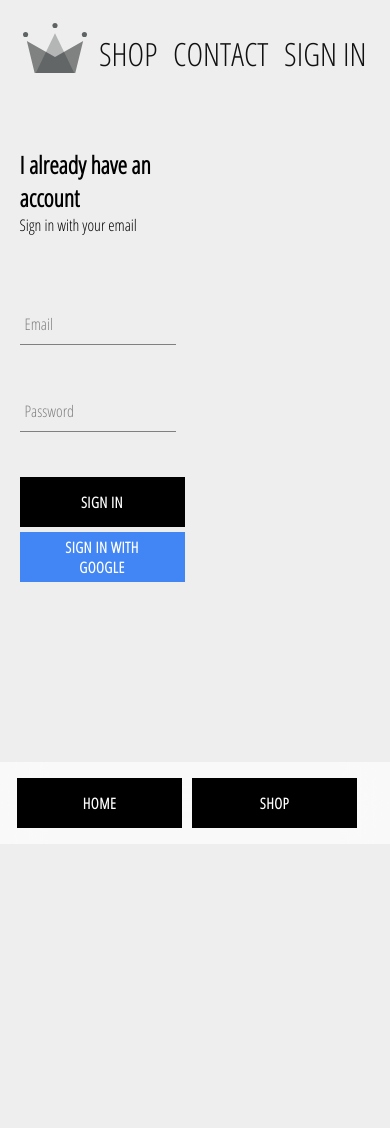
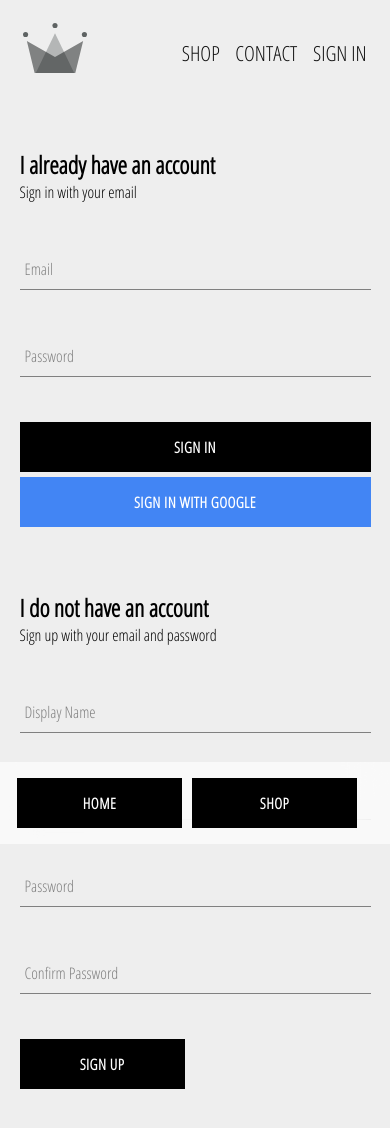
Before and after one commit to vahan-sahakyan/crwn-clothing, a React (Create React App) app: page /crwn-clothing/signin in a window 390 px wide. Shown: the top 1128 px of the page. Built offline with nearby package versions, Linux system fonts and the light colour scheme; no server answers.

Commit message:
implemented firebase utils, included ability to store authenticated users into firestore db

```diff
--- a/src/App.js
+++ b/src/App.js
@@ -8,7 +8,7 @@
 import ShopPage from './pages/shop/shop.component.jsx';
 import SignInAndSignUpPage from './pages/sign-in-and-sign-up/sign-in-and-sign-up.component.jsx';
 import Header from '../src/components/header/header.component.jsx';
-import { auth } from './firebase/firebase.utils';
+import { auth, createUserProfileDocument } from './firebase/firebase.utils';
 
 function ItemPage(props) {
   const { match } = props;
@@ -33,9 +33,20 @@
   }
   unsubscribeFromUath = null;
   componentDidMount() {
-    this.unsubscribeFromUath = auth.onAuthStateChanged(user => {
-      this.setState({ currentUser: user });
-      console.log(user);
+    this.unsubscribeFromUath = auth.onAuthStateChanged(async userAuth => {
+      if (userAuth) {
+        const userRef = await createUserProfileDocument(userAuth);
+        userRef.onSnapshot(snapShot => {
+          this.setState({
+            currentUser: {
+              id: snapShot.id,
+              ...snapShot.data(),
+            },
+          });
+          console.log(this.state);
+        });
+      }
+      this.setState({ currentUser: userAuth });
     });
   }
   componentWillUnmount() {
--- a/src/components/header/header.styles.scss
+++ b/src/components/header/header.styles.scss
@@ -31,8 +31,15 @@
   .option {
     cursor: pointer;
     font-size: 2em;
+
     // flex: 1;
-    // flex-basis: 2.6em;
+    min-width: fit-content;
     text-align: right;
   }
 }
+
+@media (max-width: 580px) {
+  .header .option {
+    font-size: 1.3em;
+  }
+}
--- a/src/components/sign-in/sign-in.component.jsx
+++ b/src/components/sign-in/sign-in.component.jsx
@@ -30,7 +30,6 @@
       <div className="sign-in">
         <h2>I already have an account</h2>
         <span>Sign in with your email</span>
-        <br />
 
         <form onSubmit={this.handleSubmit}>
           <FormInput
--- /dev/null
+++ b/src/components/sign-up/sign-up.component.jsx
@@ -0,0 +1,103 @@
+import React from 'react';
+
+import FormInput from '../form-input/form-input.component';
+import CustomButton from '../custom-button/custom-button.component';
+
+import {
+  auth,
+  createUserProfileDocument,
+} from '../../firebase/firebase.utils.js';
+
+import './sign-up.styles.scss';
+
+class SignUp extends React.Component {
+  constructor() {
+    super();
+    this.state = {
+      displayName: '',
+      email: '',
+      password: '',
+      confirmPassword: '',
+    };
+  }
+
+  handleSubmit = async event => {
+    event.preventDefault();
+
+    const { displayName, email, password, confirmPassword } = this.state;
+    if (password !== confirmPassword) {
+      alert("passwords don't match");
+      return;
+    }
+
+    try {
+      const { user } = await auth.createUserWithEmailAndPassword(
+        email,
+        password
+      );
+      await createUserProfileDocument(user, { displayName });
+
+      this.setState({
+        displayName: '',
+        email: '',
+        password: '',
+        confirmPassword: '',
+      });
+    } catch (err) {
+      console.error(err);
+    }
+  };
+
+  handleChange = event => {
+    const { name, value } = event.target;
+
+    this.setState({ [name]: value });
+  };
+
+  render() {
+    const { displayName, email, password, confirmPassword } = this.state;
+    return (
+      <div className="sign-up">
+        <h2 className="title">I do not have an account</h2>
+        <span>Sign up with your email and password</span>
+        <form className="sign-up-form" onSubmit={this.handleSubmit}>
+          <FormInput
+            type="text"
+            name="displayName"
+            value={displayName}
+            onChange={this.handleChange}
+            label="Display Name"
+            required
+          />
+          <FormInput
+            type="email"
+            name="email"
+            value={email}
+            onChange={this.handleChange}
+            label="Email"
+            required
+          />
+          <FormInput
+            type="password"
+            name="password"
+            value={password}
+            onChange={this.handleChange}
+            label="Password"
+            required
+          />
+          <FormInput
+            type="password"
+            name="confirmPassword"
+            value={confirmPassword}
+            onChange={this.handleChange}
+            label="Confirm Password"
+            required
+          />
+          <CustomButton type="sumbit">SIGN UP</CustomButton>
+        </form>
+      </div>
+    );
+  }
+}
+
+export default SignUp;
--- /dev/null
+++ b/src/components/sign-up/sign-up.styles.scss
@@ -0,0 +1,5 @@
+.sign-up {
+  display: flex;
+  flex-direction: column;
+  width: 40vw;
+}
--- a/src/firebase/firebase.utils.js
+++ b/src/firebase/firebase.utils.js
@@ -11,6 +11,31 @@
   appId: '1:613724778680:web:c3c4a90ed81555542cc44d',
 };
 
+export const createUserProfileDocument = async (userAuth, additionalData) => {
+  if (!userAuth) return;
+
+  const userRef = firestore.doc(`users/${userAuth.uid}`);
+
+  const snapShot = await userRef.get();
+
+  if (!snapShot.exists) {
+    const { displayName, email } = userAuth;
+    const createdAt = new Date();
+
+    try {
+      await userRef.set({
+        displayName,
+        email,
+        createdAt,
+        ...additionalData,
+      });
+    } catch (err) {
+      console.log('error creating user', err.message);
+    }
+  }
+  return userRef;
+};
+
 firebase.initializeApp(config);
 
 export const auth = firebase.auth();
--- a/src/pages/sign-in-and-sign-up/sign-in-and-sign-up.component.jsx
+++ b/src/pages/sign-in-and-sign-up/sign-in-and-sign-up.component.jsx
@@ -2,12 +2,14 @@
 import './sign-in-and-sign-up.styles.scss';
 
 import SignIn from '../../components/sign-in/sign-in.component';
+import SignUp from '../../components/sign-up/sign-up.component';
 
 const SignInAndSignUpPage = () => {
   return (
     <div className="sign-in-and-sign-up">
       {/* <h1>SIGN IN</h1> */}
       <SignIn />
+      <SignUp />
     </div>
   );
 };
--- a/src/pages/sign-in-and-sign-up/sign-in-and-sign-up.styles.scss
+++ b/src/pages/sign-in-and-sign-up/sign-in-and-sign-up.styles.scss
@@ -1,11 +1,23 @@
 .sign-in-and-sign-up {
   display: flex;
   flex-direction: row;
+  justify-content: space-between;
   flex-wrap: wrap;
-  align-items: center;
+  align-items: flex-start;
   padding: 5vh 5vw;
 
   h1 {
     flex-basis: 100%;
   }
 }
+@media (max-width: 580px) {
+  .sign-in-and-sign-up {
+    gap: 4em;
+  }
+  .sign-in-and-sign-up > * {
+    min-width: 100%;
+  }
+  .header .option {
+    font-size: 1.4em;
+  }
+}
```
Also changed, not shown: src/components/sign-in/sign-in.styles.scss (+0 -16 lines), src/firebase/test.js (added, +11 -0 lines).
